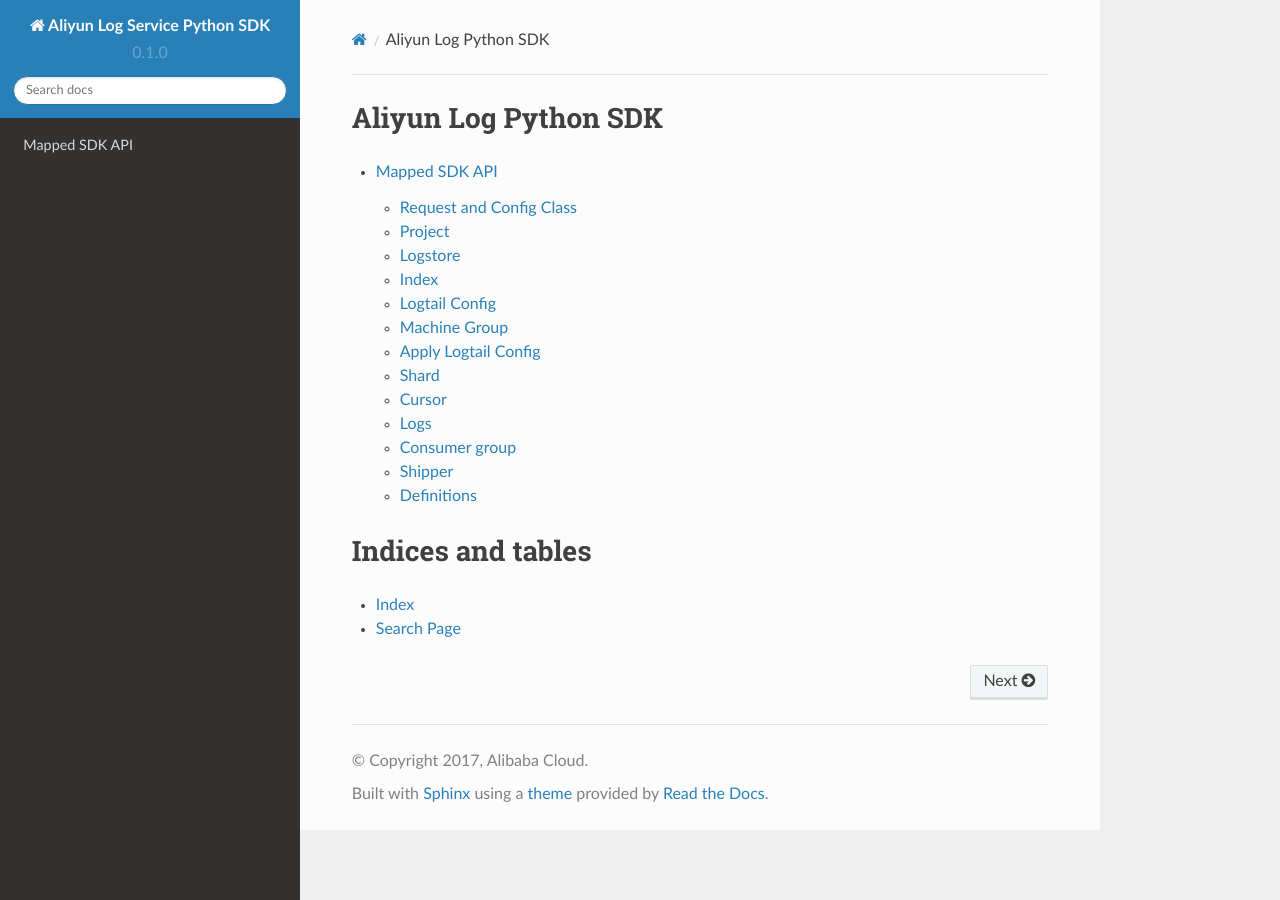
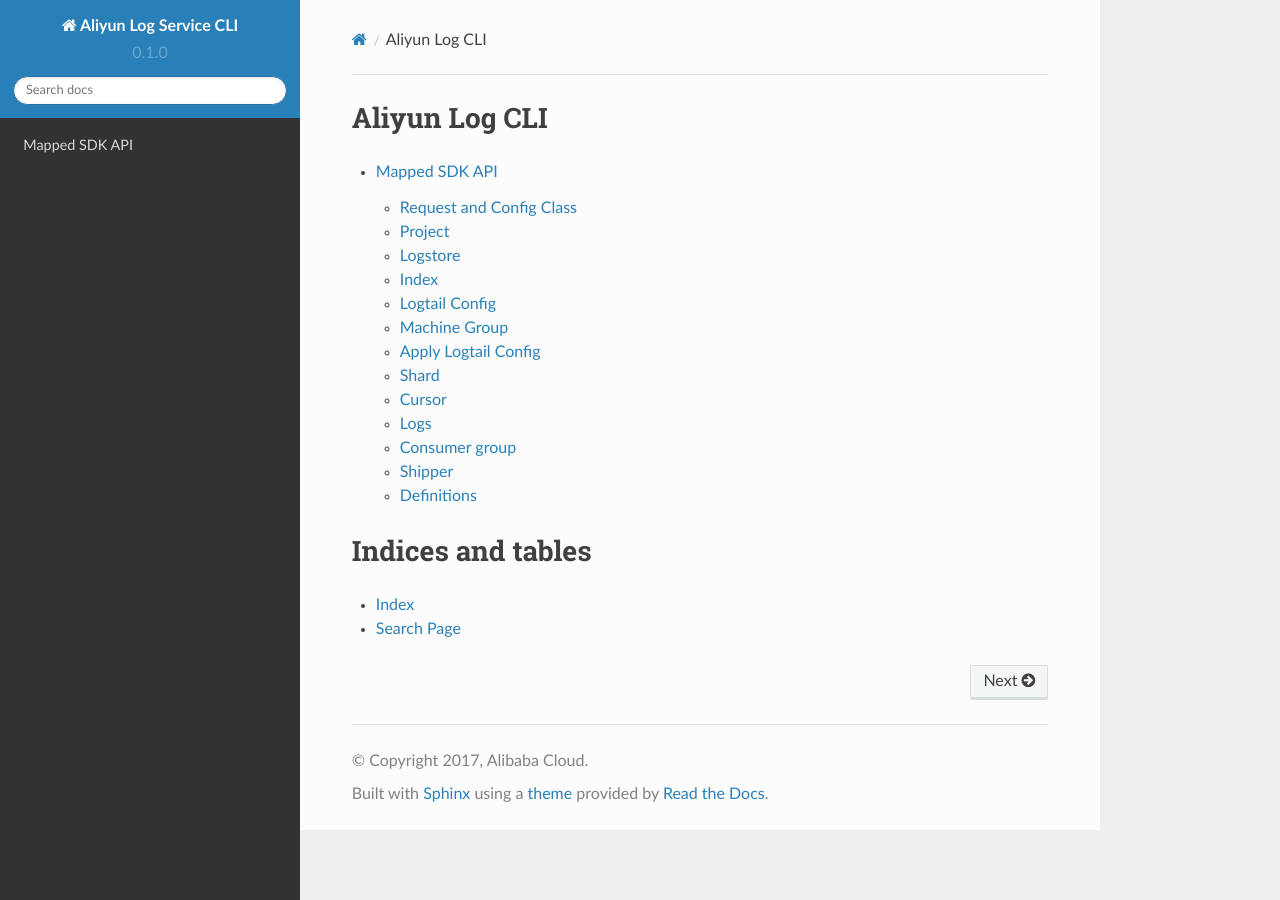
Before and after one commit to aliyun/aliyun-log-cli, a Sphinx documentation site: the page built from doc/source/index.rst, in a window 1280 px wide. Built offline with Sphinx 7.4.7 and the Read the Docs theme 2.0.0, drawn with Linux system fonts in a browser that asks for light colours; pages that are not in the unit, such as notebooks, are missing from menus; the version number is read from the project's files by our own code.

Commit message:
fix wording in doc

```diff
--- a/doc/source/conf.py
+++ b/doc/source/conf.py
@@ -57,7 +57,7 @@
 master_doc = 'index'
 
 # General information about the project.
-project = 'Aliyun Log Service Python SDK'
+project = 'Aliyun Log Service CLI'
 copyright = '2017, Alibaba Cloud'
 author = 'Alibaba Cloud'
 
--- a/doc/source/index.rst
+++ b/doc/source/index.rst
@@ -3,7 +3,7 @@
    You can adapt this file completely to your liking, but it should at least
    contain the root `toctree` directive.
 
-Aliyun Log Python SDK
+Aliyun Log CLI
 =======================
 
 .. toctree::
```
